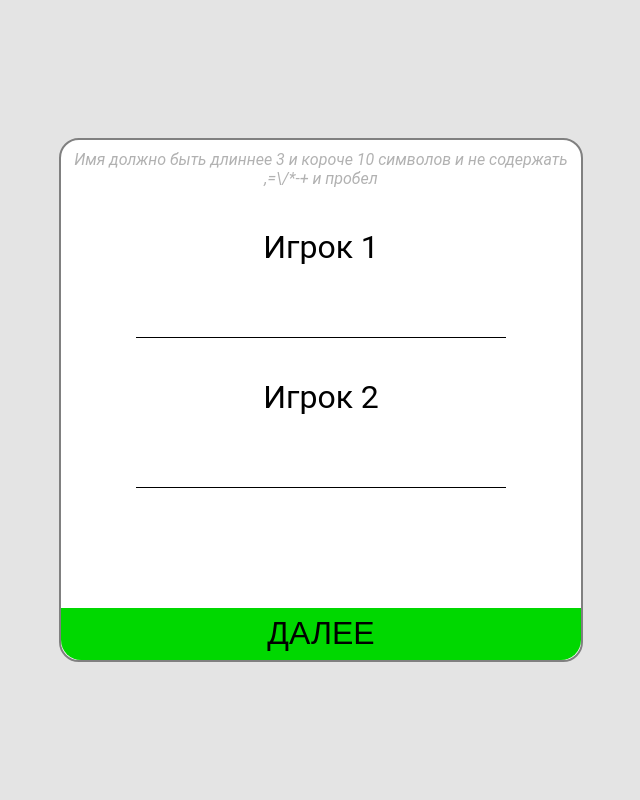
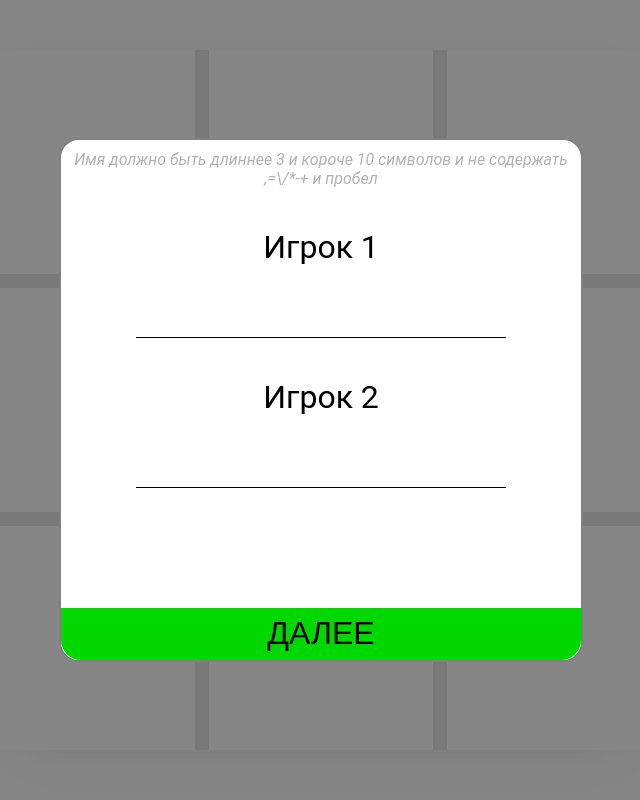
Before and after one commit to DenisMullin/DenisMullin.github.io, a PHP site: page /duo.html in a window 1280 px wide. Shown: the whole page, without its empty margins (319-959 px from the left). Run offline with PHP 8.4, Linux system fonts and the light colour scheme.

Commit message:
init commit

```diff
--- a/css/duostyle.css
+++ b/css/duostyle.css
@@ -86,6 +86,87 @@ p {
     transform: translate(-50%, -50%);
 }
 
+#back {
+	z-index: 3;
+	position: absolute;
+	width: 100%;
+	height: 100%;
+	background: gray;
+	opacity: 0.95;
+}
+
+#field {
+	z-index: 2;
+	width: 700px;
+	height: 700px;
+	position: absolute;
+    top: 50%;
+    left: 50%;
+    margin-right: -50%;
+    transform: translate(-50%, -50%);
+	background-color: #000;
+	border: 0px solid black;
+	box-shadow: 0 14px 28px rgba(0,0,0,0.25), 0 10px 10px rgba(0,0,0,0.22);
+	border-radius: 100px;
+}
+
+.cell {
+	position: absolute;
+	width: 32%;
+	height: 32%;
+	background-color: #fff;
+}
+
+#c1 {
+	border-top-left-radius: 20px;
+	top: 0;
+	left: 0;
+}
+
+#c2 {
+	top: 0;
+	left: 34%;
+}
+
+#c3 {
+	border-top-right-radius: 20px;
+	top: 0;
+	right: 0;
+}
+
+#c4 {
+	top: 34%;
+	left: 0;
+}
+
+#c5 {
+	top: 34%;
+	left: 34%;
+}
+
+#c6 {
+	top: 34%;
+	right: 0;
+}
+
+#c7 {
+	border-bottom-left-radius: 20px;
+	bottom: 0;
+	left: 0;
+}
+
+#c8 {
+	bottom: 0;
+	left: 34%;
+}
+
+#c9 {
+	border-bottom-right-radius: 20px;
+	bottom: 0;
+	right: 0;
+}
+
+
 @media all and (max-width: 550px) {
 	.reg {
 		width: 400px;
--- a/duo.html
+++ b/duo.html
@@ -29,9 +29,20 @@
 		</form>
 	</div>
 
-	<div id="welcome">
-		<p>Welcome!</p>
+	<div id="back"></div>
+
+	<div id="field">
+		<div class="cell" id="c1"></div>
+		<div class="cell" id="c2"></div>
+		<div class="cell" id="c3"></div>
+		<div class="cell" id="c4"></div>
+		<div class="cell" id="c5"></div>
+		<div class="cell" id="c6"></div>
+		<div class="cell" id="c7"></div>
+		<div class="cell" id="c8"></div>
+		<div class="cell" id="c9"></div>
 	</div>
+
 
 	<script type="text/javascript" src="js/duoscript.js"></script>
 	<script type="text/javascript" src="js/duoreg.js"></script>
--- a/js/duoreg.js
+++ b/js/duoreg.js
@@ -9,6 +9,7 @@ var error1f = document.getElementById("error1f");
 var error2s = document.getElementById("error2s");
 var error2l = document.getElementById("error2l");
 var error2f = document.getElementById("error2f");
+var back = document.getElementById("back");
 error1s.hidden = true;
 error1l.hidden = true;
 error1f.hidden = true;
@@ -108,6 +109,7 @@ function players()
 	else
 	{
 		hide.hidden = true;
+		back.hidden = true;
 		return false;
 	}
 
```
Also changed, not shown: images/o1.png (added), images/o2.png (added), images/o3.png (added), images/oHint.png (added), images/x1.png (added), images/x2.png (added), images/x3.png (added), images/xHint.png (added), 1 other file.
